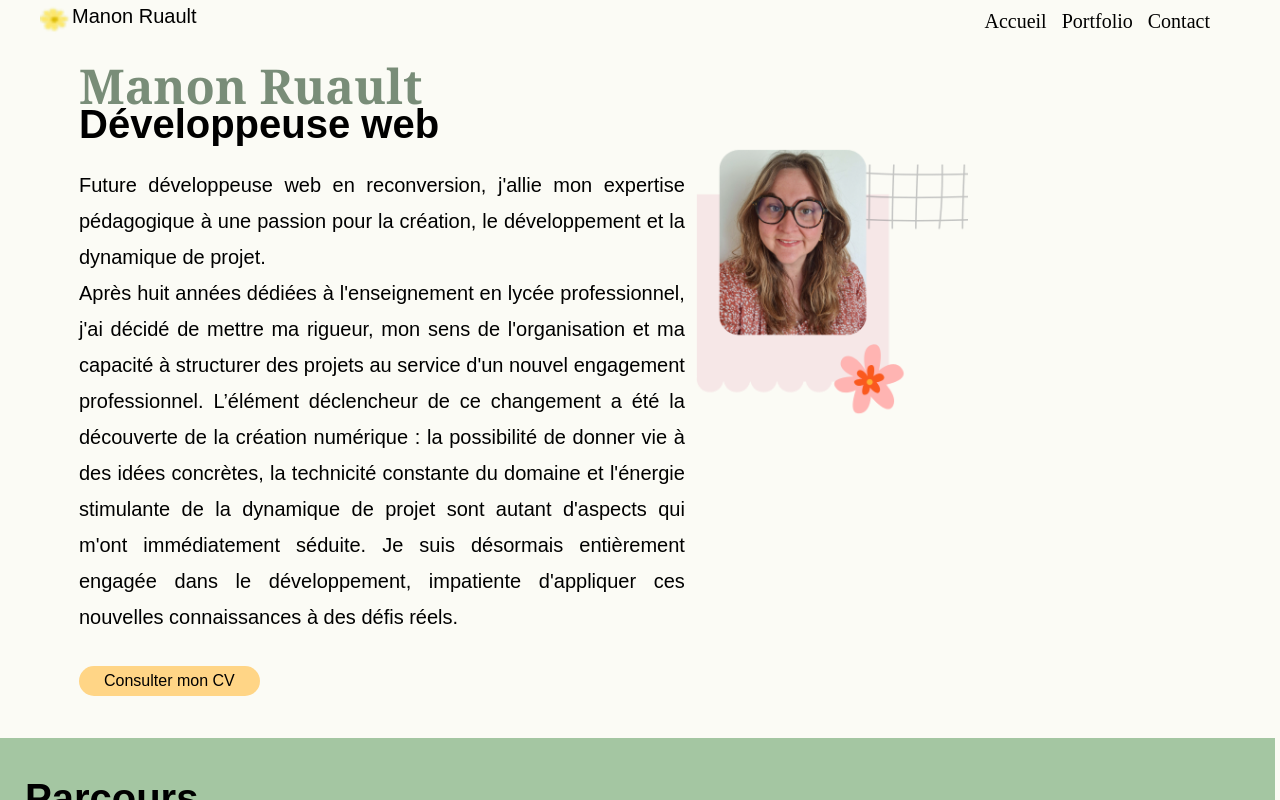
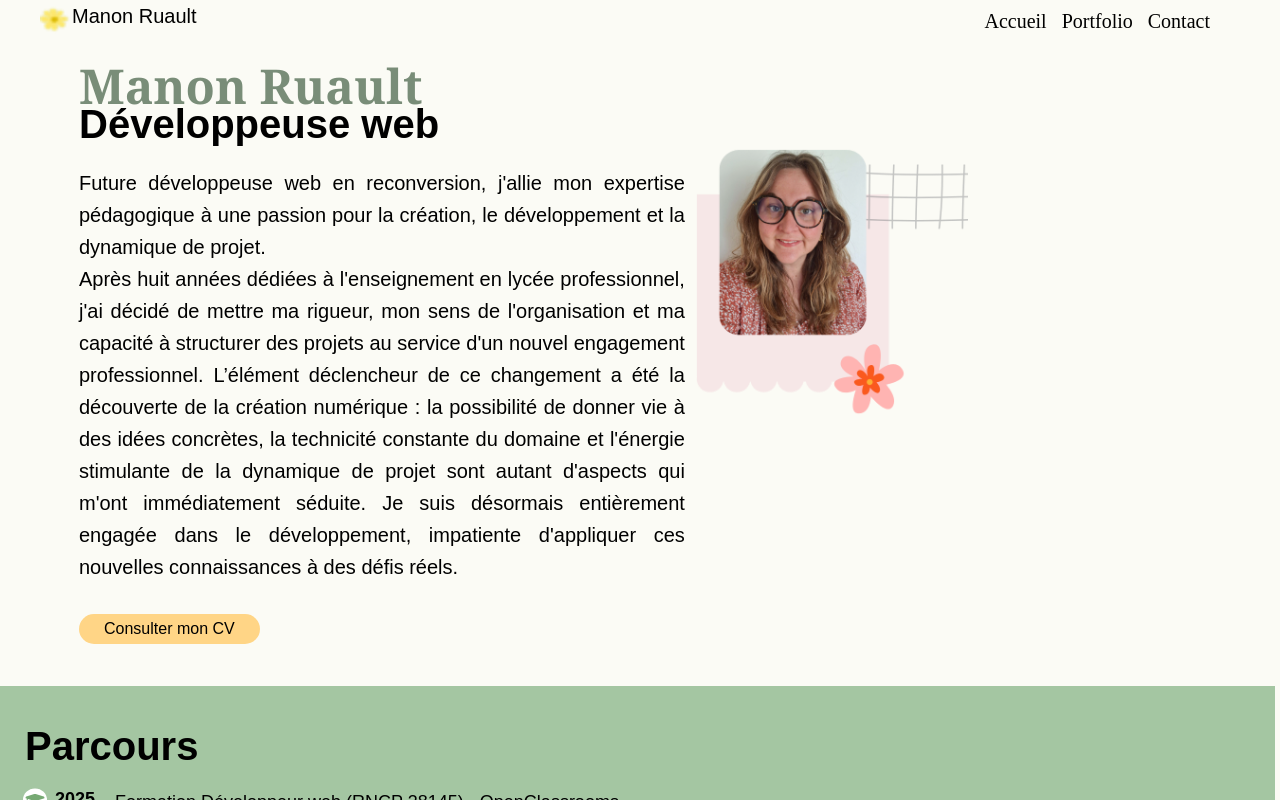
Before and after one commit to Manonrult/Portfolio, a React (Vite) app: page / in a window 1280 px wide. Shown: the top 800 px of the page. Built offline with nearby package versions, Linux system fonts and the light colour scheme; no server answers; a web font is replaced by a local one.

Commit message:
Interligne Présentation

```diff
--- a/src/components/Présentation/presentation.scss
+++ b/src/components/Présentation/presentation.scss
@@ -35,7 +35,7 @@
   width: 80%;
   min-width: 60%;
   margin-right: 1%;
-  line-height: 1.8;
+  line-height: 1.6;
   font-size: 20px;
 }
 
@@ -45,7 +45,6 @@
   padding: 6px 25px;
   background-color: $color-third;
   color: $color-text;
-
   border-radius: 15px;
   cursor: pointer;
   font-family: $font-family-primary;
```
